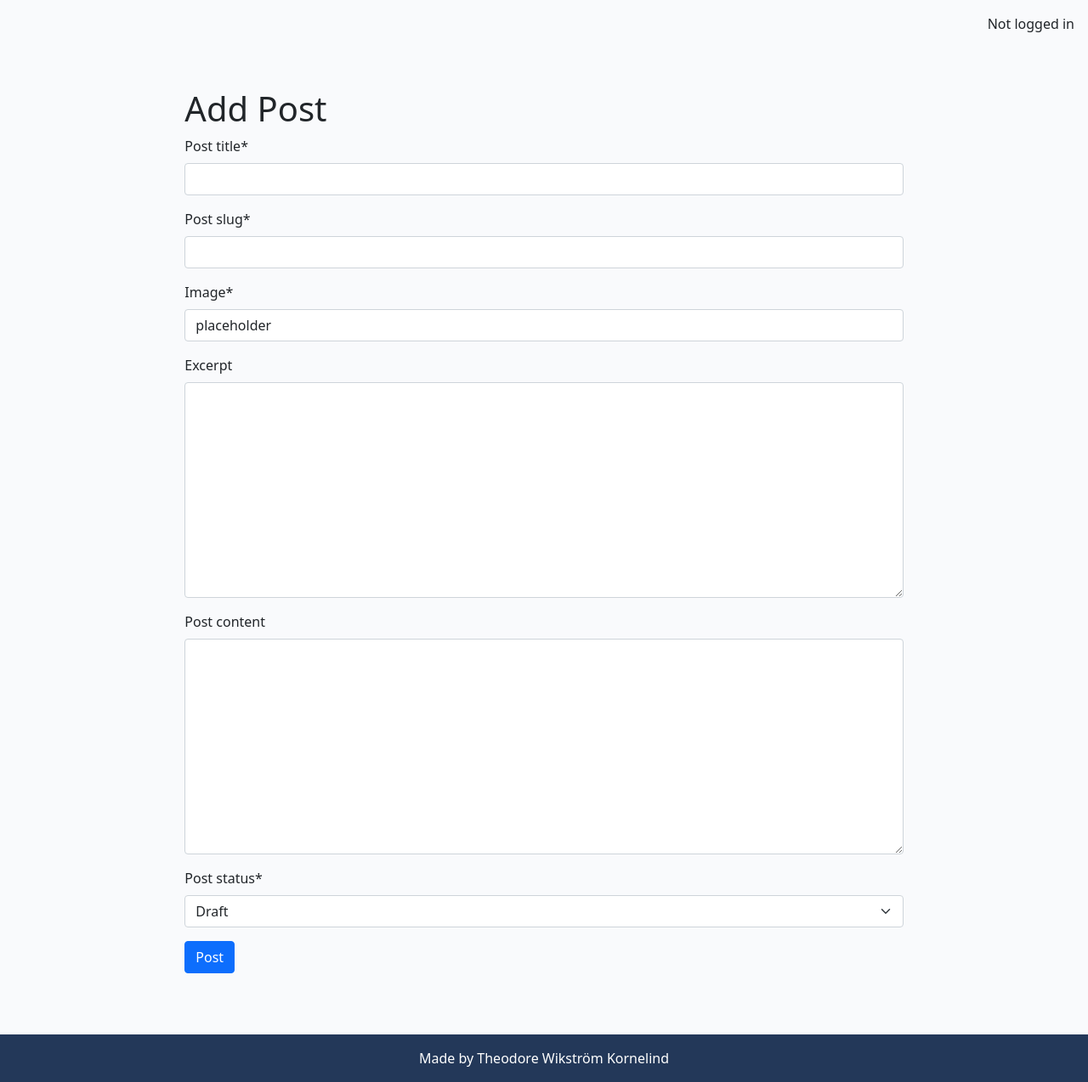
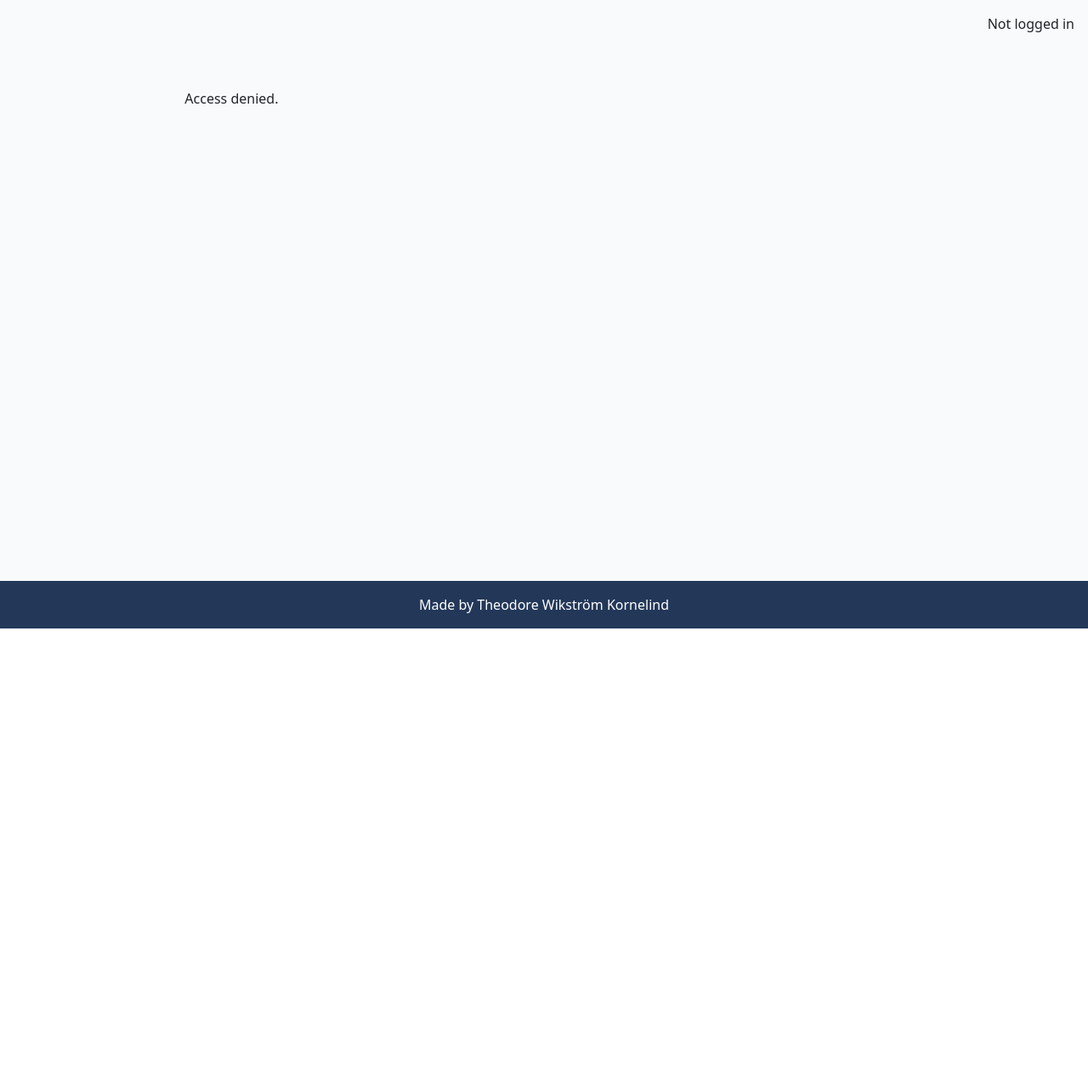
Before and after one commit to Humanslaughter/pp4-blog, a Django app: page /add_post/ in a window 1280 px wide. Shown: the part 60-1334 px from the top of the page at 85% size. After the commit the page ends 800 px from the top, so only its background shows below. Run offline with Django 4.2, Linux system fonts and the light colour scheme; parts of the project's set-up code (start-up, migrations or seed data) failed here and were passed over; some libraries are stand-ins or nearby versions.

Commit message:
Add Post no permission access denied message

```diff
--- a/blog/templates/blog/add_post.html
+++ b/blog/templates/blog/add_post.html
@@ -5,6 +5,7 @@
 {% block content %}
 <div class="row justify-content-center">
     <div class="col-12 col-md-8 my-5">
+        {% if perms.blog.add_post %}
         <div class="page-header">
             <h1>Add Post</h1>
         </div>
@@ -16,5 +17,8 @@
         </form>
         <br>
     </div>
+    {% else %}
+    Access denied.
+    {% endif %}
 </div>
 {% endblock content %}
```
